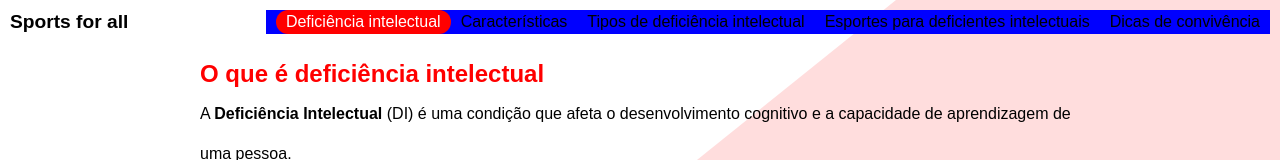
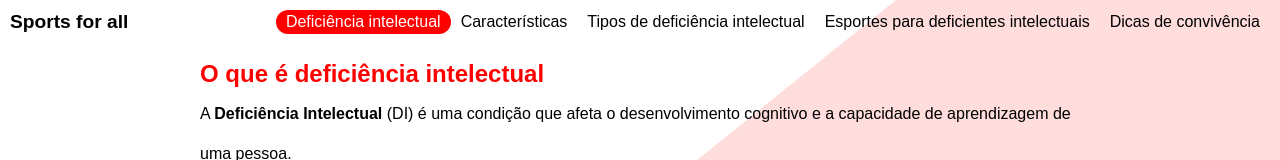
Before and after one commit to Raffa064/trabalho-de-eletiva, a Next.js app: page / in a window 1280 px wide. Shown: the top 160 px of the page. Built offline with nearby package versions, Linux system fonts and the light colour scheme.

Commit message:
removed debug

```diff
--- a/styles/globals.css
+++ b/styles/globals.css
@@ -55,7 +55,6 @@ nav h1 {
 nav ul {
   display: inline;
   list-style: none;
-  background: blue;
   text-align: right;
 }
 
```
